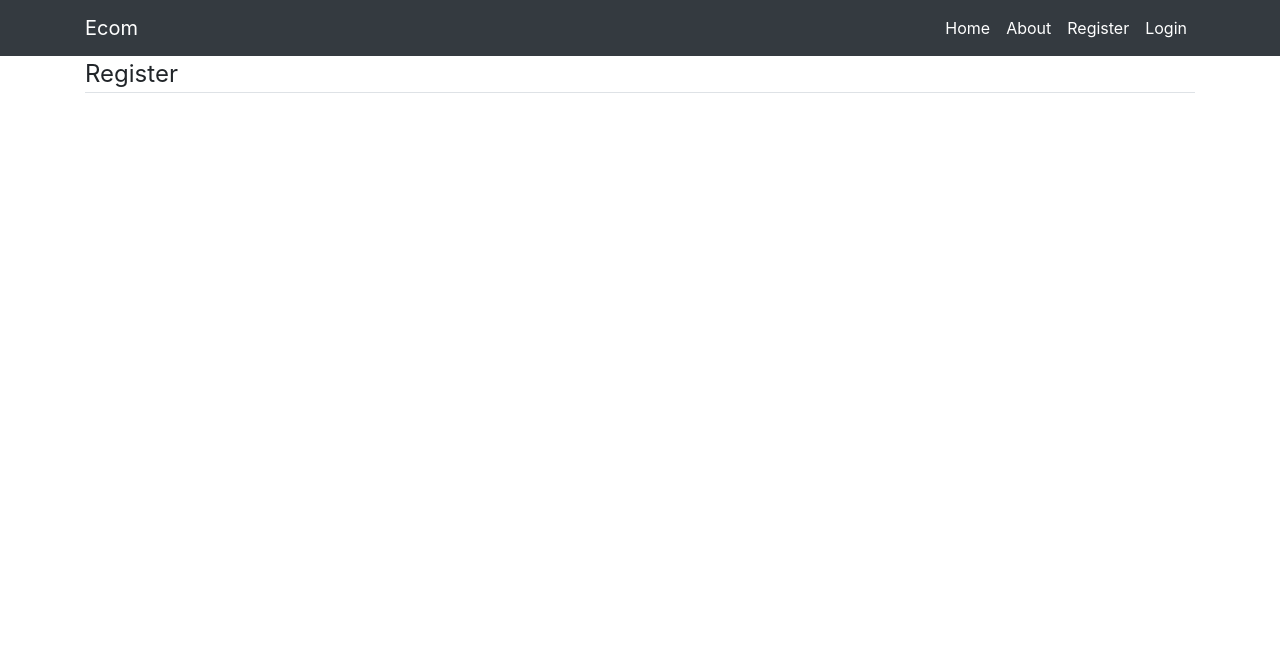
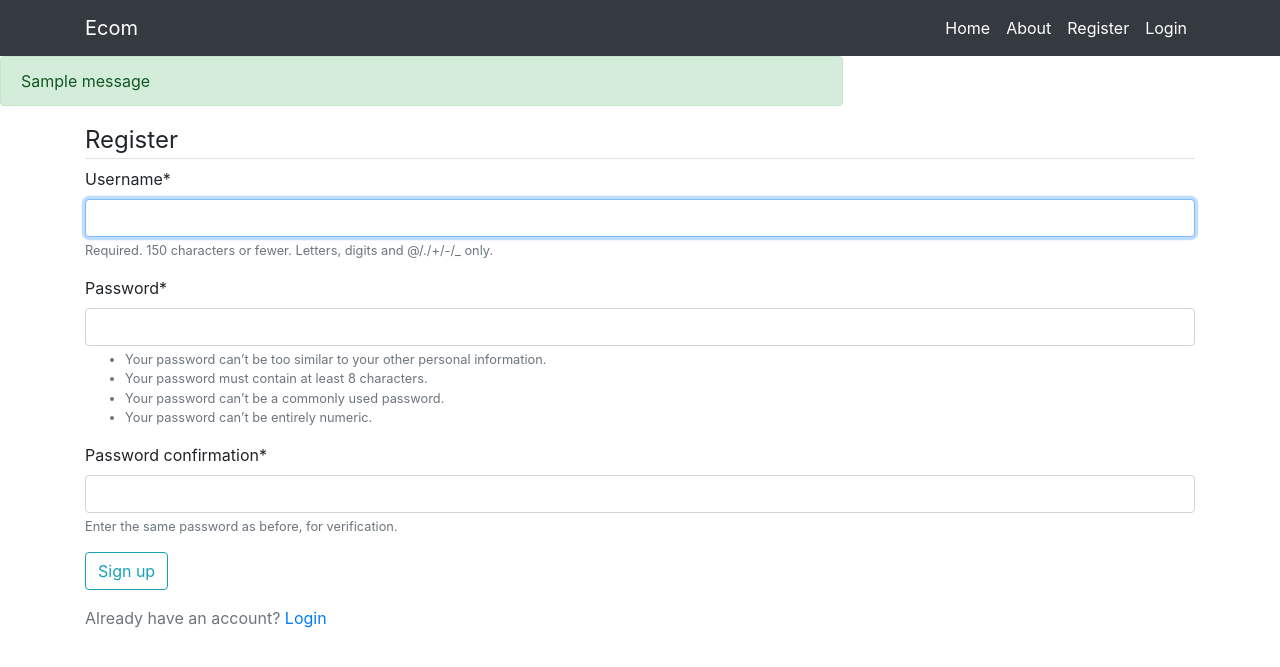
Before and after one commit to Addd12/ecom, a Django app: page /register/ in a window 1280 px wide. Shown: the top 667 px of the page. Run offline with Django 3.2, Linux system fonts and the light colour scheme; tables that the repository leaves empty hold one stand-in row (values such as "Sample post"); one stand-in notice (Sample message) is shown; some libraries are stand-ins or nearby versions.

Commit message:
register and login added

```diff
--- a/config/settings.py
+++ b/config/settings.py
@@ -40,6 +40,7 @@ INSTALLED_APPS = [
     'django.contrib.staticfiles',
     'index',
     'users',
+    'crispy_forms'
 ]
 
 MIDDLEWARE = [
@@ -131,3 +132,8 @@ STATIC_URL = '/static/'
 # https://docs.djangoproject.com/en/3.2/ref/settings/#default-auto-field
 
 DEFAULT_AUTO_FIELD = 'django.db.models.BigAutoField'
+
+CRISPY_TEMPLATE_PACK = 'bootstrap4'
+
+LOGIN_REDIRECT_URL = 'index'
+#LOGIN_URL = 'login'
--- a/config/urls.py
+++ b/config/urls.py
@@ -15,9 +15,13 @@ Including another URLconf
 """
 from django.contrib import admin
 from django.urls import include, path
+# from django.contrib.auth import views as auth_views
+# from users.views import *
 
 urlpatterns = [
     path('admin/', admin.site.urls),
     path("", include("index.urls")),
     path("", include("users.urls")),
+    # path("login/", auth_views.LoginView.as_view(template_name='users/login.html'), name="login"),
+    # path("register/", register, name="register")
 ]
--- a/index/templates/index/base.html
+++ b/index/templates/index/base.html
@@ -27,14 +27,24 @@
                             <a class="nav-item nav-link" href="{% url 'register' %}">Register</a>
                         </li>
                         <li class="nav-item active">
-                            <a class="nav-item nav-link" href="#">Login</a>
+                            <a class="nav-item nav-link" href="{% url 'login' %}">Login</a>
                         </li>
                     </div>
                 </ul>
             </div>
         </nav>
     </header>
-
+    <div class="row">
+        <div class="col-md-8">
+            {% if messages %}
+                {% for message in  messages %}
+                    <div class="alert alert-{{ message.tags}}">
+                        {{message}}
+                    </div>
+                {% endfor %}
+            {% endif %}
+        </div>
+    </div>
     {% block content %} {% endblock content %}
 
     <script src="https://code.jquery.com/jquery-3.2.1.slim.min.js"
--- a/users/templates/users/register.html
+++ b/users/templates/users/register.html
@@ -1,11 +1,18 @@
 {% extends "index/base.html" %}
+{% load crispy_forms_tags %}
 {% block content %}
 <div class="container">
-    <form method="post" action="">
+    <form method="post">
         {% csrf_token %}
         <fieldset class="form-group">
             <legend class="border-bottom">Register</legend>
-            {{form}}
+            {{form|crispy}}
+            <div class="form-group">
+                <button class="btn btn-outline-info" type="submit">Sign up</button>
+            </div>
+            <div class="text-muted">
+                <p class="text-small">Already have an  account? <a href="{% url 'login' %}">Login</a></p>
+            </div>
         </fieldset>
     </form>
 </div>
--- a/users/urls.py
+++ b/users/urls.py
@@ -1,7 +1,9 @@
 from django.urls import path
+from django.contrib.auth import views as auth_views
 from .views import *
 
 
 urlpatterns = [
-    path("register/", register, name="register") #it was "/register" and it couldn't find the path so careful!
+    path("register/", register, name="register"), #it was "/register" and it couldn't find the path so careful!
+    path("login/", auth_views.LoginView.as_view(template_name='users/login.html'), name="login")
 ]
--- a/users/views.py
+++ b/users/views.py
@@ -1,6 +1,20 @@
-from django.shortcuts import render
+from django.shortcuts import redirect, render
+#from .forms import UserRegisterForm
+from django.contrib.auth.forms import UserCreationForm
+from django.contrib import messages
 
-# Create your views here.
 
 def register(request):
-    return render(request, "users/register.html")
+    if request.method == "POST":
+        form = UserCreationForm(request.POST)
+        if form.is_valid():
+            form.save()
+            #username = form.cleaned_data.get('username')
+            messages.success(request, f'Your account has been created!')
+            return redirect('login') # it was render instead of redirect and it gave error: TemplateDoesNotExist at /register/
+    else:
+        form = UserCreationForm()
+    return render(request, "users/register.html", {'form': form})
+
+# def login(request):
+#     return render(request, 'users/login.html')
```
Also changed, not shown: users/templates/users/login.html (+14 -1 lines).
